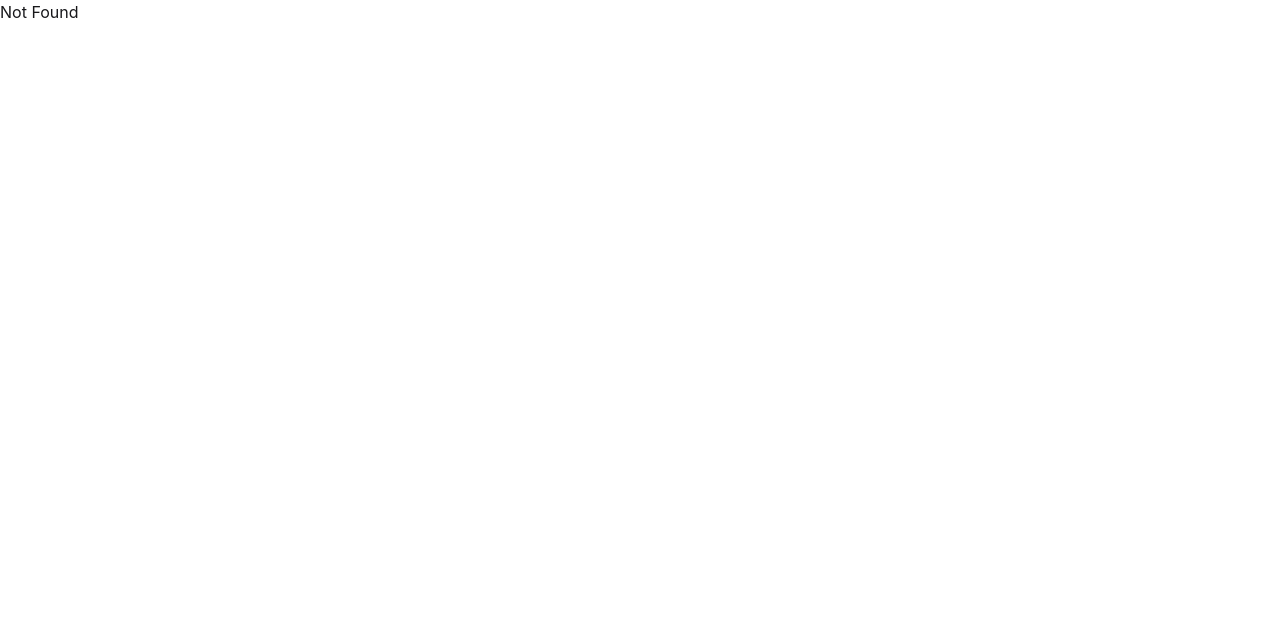
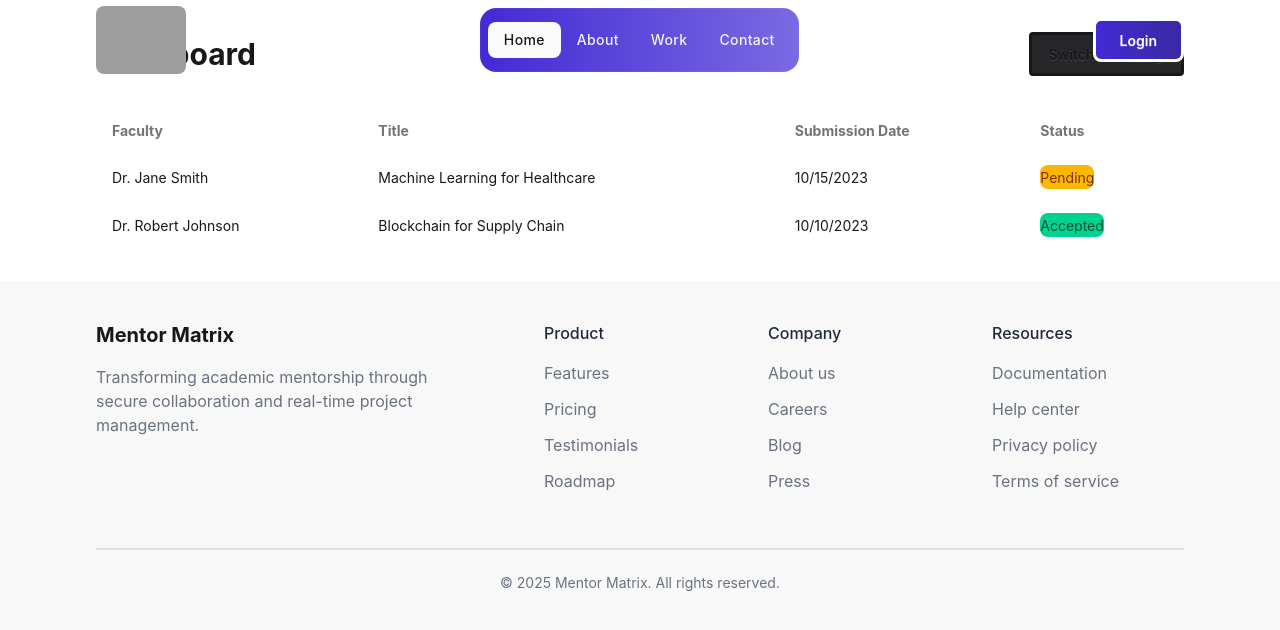
Before and after one commit to Garvit-Adlakha/MentorMatrix, a React (Vite) app in the folder frontend/: page /dashboard in a window 1280 px wide. Shown: the top 630 px of the page. Built offline with nearby package versions, Linux system fonts and the light colour scheme; grey boxes are pictures that could not be loaded.

Commit message:
Dashboard updated

```diff
--- a/frontend/src/App.jsx
+++ b/frontend/src/App.jsx
@@ -6,6 +6,7 @@ const HomePage = lazy(() => import("./Pages/HomePage"))
 const Login = lazy(() => import("./components/auth/Login"))
 const Signup = lazy(() => import("./components/auth/Signup"))
 const MentorPage=lazy(()=> import("./Pages/MentorPage"))
+const Dashboard=lazy(()=> import("./Pages/Dashboard"))
 // Move this to AuthContext
 const user = true
 
@@ -20,6 +21,7 @@ const App = () => {
           <Route path="/mentor" element={<MentorPage />} />
           <Route path="/login" element={<Login/>} />
           <Route path="/signup" element={<Signup />} />
+          <Route path="/dashboard" element={<Dashboard />} />
 
           {/* 404 route */}
           <Route path="*" element={<>Not Found</>} />
--- a/frontend/src/Pages/Dashboard.jsx
+++ b/frontend/src/Pages/Dashboard.jsx
@@ -0,0 +1,90 @@
+import React, { useState } from 'react';
+import { useNavigate } from 'react-router-dom';
+import AppLayout from '../components/layouts/AppLayout';
+
+const mockProposals = [
+  {
+    id: 1,
+    studentId: 101,
+    facultyId: 201,
+    studentName: 'John Doe',
+    facultyName: 'Dr. Jane Smith',
+    title: 'Machine Learning for Healthcare',
+    description: 'A project focused on applying ML techniques to healthcare data for improved diagnostics.',
+    status: 'pending',
+    createdAt: '2023-10-15T10:30:00Z',
+  },
+  {
+    id: 2,
+    studentId: 101,
+    facultyId: 202,
+    studentName: 'John Doe',
+    facultyName: 'Dr. Robert Johnson',
+    title: 'Blockchain for Supply Chain',
+    description: 'Implementing blockchain technology to improve supply chain transparency.',
+    status: 'accepted',
+    createdAt: '2023-10-10T14:45:00Z',
+  }
+];
+
+const Dashboard = () => {
+  const navigate = useNavigate();
+  const [userRole, setUserRole] = useState('student');
+  const [searchTerm, setSearchTerm] = useState('');
+
+  const toggleRole = () => {
+    setUserRole(userRole === 'student' ? 'faculty' : 'student');
+  };
+
+  const filteredProposals = mockProposals.filter(proposal =>
+    proposal.title.toLowerCase().includes(searchTerm.toLowerCase()) ||
+    proposal.facultyName.toLowerCase().includes(searchTerm.toLowerCase())
+  );
+
+  return (
+
+      <main className="flex-grow container mx-auto px-4 py-8">
+        <div className="flex justify-between items-center mb-8">
+          <h1 className="text-3xl font-bold">Dashboard</h1>
+          <button className="btn btn-outline" onClick={toggleRole}>
+            {userRole === 'student' ? 'Switch to Faculty' : 'Switch to Student'}
+          </button>
+        </div>
+
+        <div className="overflow-auto">
+          <table className="table w-full">
+            <thead>
+              <tr>
+                <th>{userRole === 'student' ? 'Faculty' : 'Student'}</th>
+                <th>Title</th>
+                <th>Submission Date</th>
+                <th>Status</th>
+              </tr>
+            </thead>
+            <tbody>
+              {filteredProposals.length > 0 ? (
+                filteredProposals.map(proposal => (
+                  <tr key={proposal.id}>
+                    <td>{userRole === 'student' ? proposal.facultyName : proposal.studentName}</td>
+                    <td>{proposal.title}</td>
+                    <td>{new Date(proposal.createdAt).toLocaleDateString()}</td>
+                    <td>
+                      <span className={`badge ${proposal.status === 'accepted' ? 'badge-success' : proposal.status === 'rejected' ? 'badge-error' : 'badge-warning'}`}>
+                        {proposal.status.charAt(0).toUpperCase() + proposal.status.slice(1)}
+                      </span>
+                    </td>
+                  </tr>
+                ))
+              ) : (
+                <tr>
+                  <td colSpan="4" className="text-center py-4">No proposals found.</td>
+                </tr>
+              )}
+            </tbody>
+          </table>
+        </div>
+      </main>
+  );
+};
+
+export default AppLayout()(Dashboard);
```
